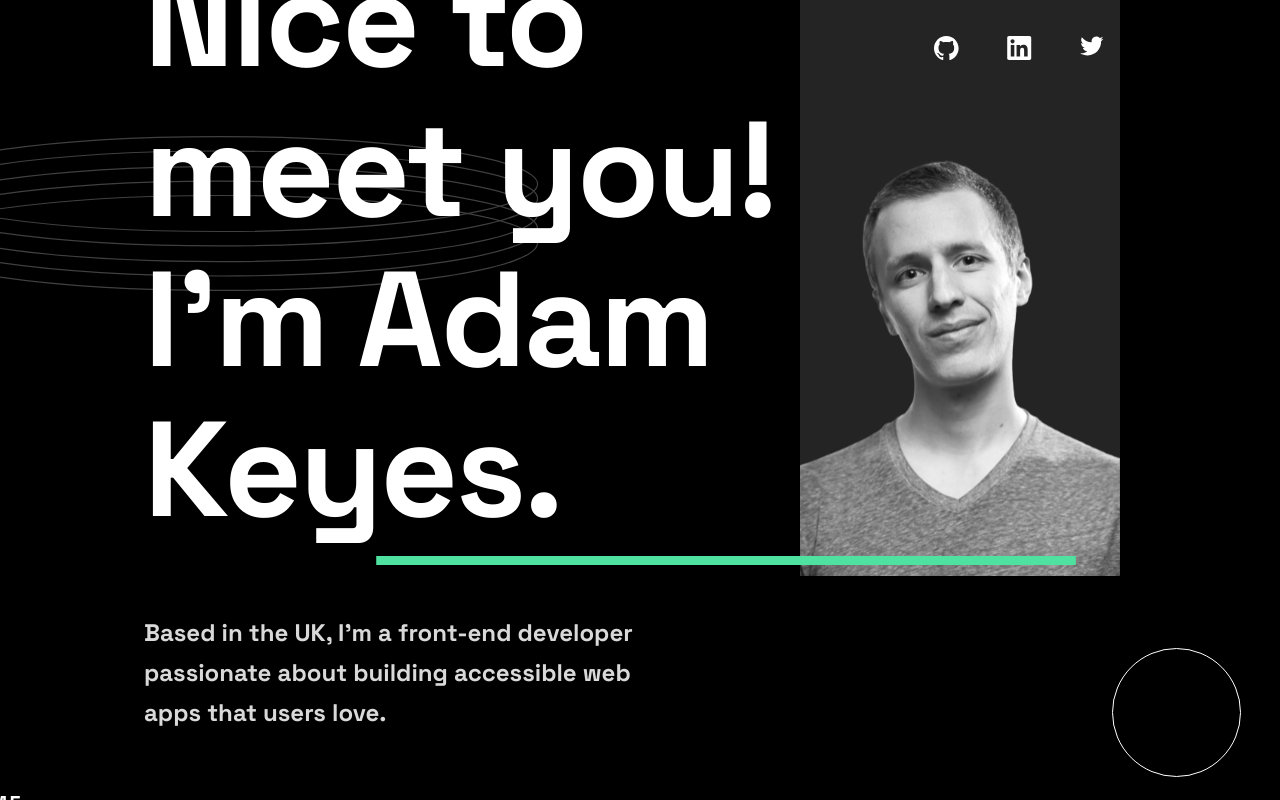
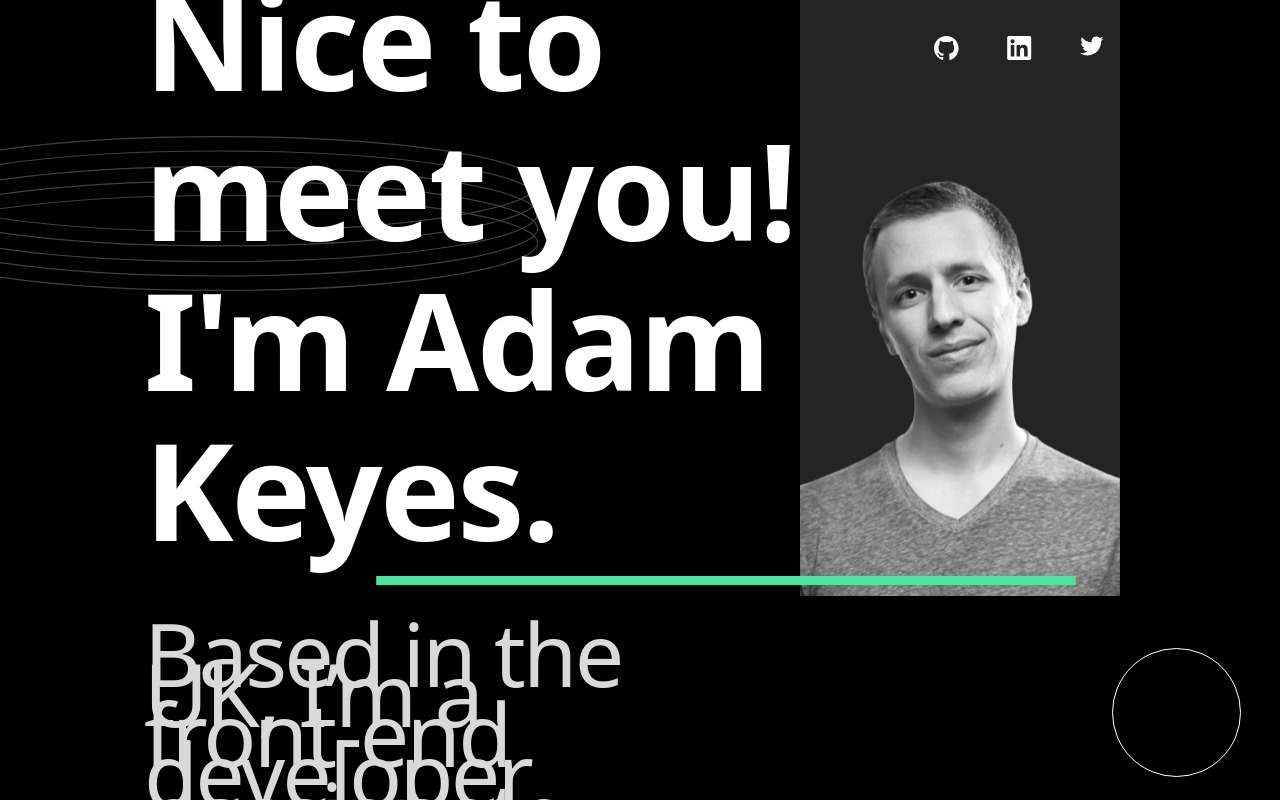
Before and after one commit to njoanc/single-page-developer-portfolio, a React (Vite) app: page / in a window 1280 px wide. Shown: the top 800 px of the page. Built offline with nearby package versions, Linux system fonts and the light colour scheme.

Commit message:
change():tailwind.config

```diff
--- a/src/components/Header.jsx
+++ b/src/components/Header.jsx
@@ -79,7 +79,7 @@ function Header() {
             <img
               src={profilePicture}
               alt="profile picture"
-              className={`relative z-10 h-auto w-full md:w-full md:h-auto md:pt-[3rem]  lg:pt-5 xl:pt-10${
+              className={`relative z-10 h-auto w-full md:w-full md:h-auto md:pt-[3rem] lg:pt-5 xl:pt-10 ${
                 isLargeScreen ? "bg-[#242424]" : ""
               }`}
             />
@@ -91,10 +91,10 @@ function Header() {
         <img
           src="mobile/group26.svg"
           alt="group26"
-          className="transform -ml-[5rem] translate-y-[-10rem] md:translate-x-[-1rem] md:translate-y-[-13.5rem] lg:w-1/2  lg:h-[129px]  xl:w-[950px] xl:h-[155px] lg:translate-y-[-11.5rem] xl:translate-y-[-9.5rem]"
+          className="transform -ml-[5rem] translate-y-[-10rem] md:translate-x-[-1rem] md:translate-y-[-13.5rem] lg:w-1/2 lg:h-[129px] xl:w-[950px] xl:h-[155px] lg:translate-y-[-11.5rem] xl:translate-y-[-9.5rem]"
         />
       </div>
-      <div className="absolute inset-0  z-10">
+      <div className="absolute inset-0 z-10">
         <img
           src="shared/oval.svg"
           alt="oval"
--- a/src/components/Hero.jsx
+++ b/src/components/Hero.jsx
@@ -14,7 +14,7 @@ function Hero() {
   return (
     <div className="bg-black px-[0.5rem] font-space-grotesk pt-[5rem]">
       <div className="text-[white]">
-        <h1 className=" font-bold text-5xl tracking-[-1.1363636255264282px] text-center md:hidden lg:text-[88px] lg:leading-10 lg:tracking-[-2.5px] lg:text-left xl:text-[88px] xl:leading-10 xl:tracking-[-2.5px]">
+        <h1 className="font-bold text-5xl tracking-[-1.1363636255264282px] text-center md:hidden lg:text-[88px] lg:leading-10 lg:tracking-[-2.5px] lg:text-left xl:text-[88px] xl:leading-10 xl:tracking-[-2.5px]">
           Nice to meet you! I'm Adam Keyes.
         </h1>
         <div className="md:hidden lg:hidden xl:hidden pl-[7rem] pt-2 pb-5">
@@ -31,18 +31,18 @@ function Hero() {
           <img src="tablet/rectangular.svg" alt="green line" />
         </div>
 
-        <div className=" hidden relative lg:z-10  xl:z-10 lg:block font-bold lg:text-[75px] lg:leading-[70px] xl:text-[135px] xl:leading-[150px] tracking-[-2.5px] xl:tracking-[-2.5px] text-left lg:w-2/3 xl:w-2/3 lg:transform lg:translate-y-[-23.5rem] lg:translate-x-[4rem] xl:transform xl:translate-y-[-44.5rem] xl:pl-[4.5rem]">
+        <div className="hidden relative lg:z-10 xl:z-10 lg:block font-bold lg:text-[75px] lg:leading-[70px] xl:text-[135px] xl:leading-[150px] tracking-[-2.5px] xl:tracking-[-2.5px] text-left lg:w-2/3 xl:w-2/3 lg:transform lg:translate-y-[-23.5rem] lg:translate-x-[4rem] xl:transform xl:translate-y-[-44.5rem] xl:pl-[4.5rem]">
           <h1>Nice to meet you!</h1>
           <h1> I'm Adam Keyes.</h1>
           <img
             src="desktop/rectangular.svg"
             alt="green line"
-            className=" lg:pt-3 lg:tranform lg:translate-x-[7.5rem] lg:w-[415px] xl:pt-3 xl:tranform xl:translate-x-[14.5rem] xl:w-[700px]"
+            className="lg:pt-3 lg:transform lg:translate-x-[7.5rem] lg:w-[415px] xl:pt-3 xl:transform xl:translate-x-[14.5rem] xl:w-[700px]"
           />
         </div>
       </div>
 
-      <p className="md:relative text-[#d9d9d9] font-medium text-xl leading-[40px] text-center mt-4 md:text-2xl md:leading-[30px] lg:leading-[40px] xl:leading-[40px] md:text-left lg:text-left xl:text-left md:transform md:translate-y-[-28.5rem] md:z-10 md:translate-x-[2rem] md:w-2/3 lg:w-[445px] xl:w-[545px] lg:transform lg:translate-y-[-21.5rem] lg:translate-x-[4.5rem] xl:transform xl:translate-y-[-42.5rem] xl:translate-x-[8.5rem] ">
+      <p className="md:relative text-[#d9d9d9] font-medium text-xl leading-[40px] text-center mt-4 md:text-2xl md:leading-[30px] lg:leading-[40px] xl:leading-[40px] md:text-left lg:text-left xl:text-left md:transform md:translate-y-[-28.5rem] md:z-10 md:translate-x-[2rem] md:w-2/3 lg:w-[445px] xl:w-[545px] lg:transform lg:translate-y-[-21.5rem] lg:translate-x-[4.5rem] xl:transform xl:translate-y-[-42.5rem] xl:translate-x-[8.5rem]">
         Based in the UK, I’m a front-end developer passionate about building
         accessible web apps that users love.
       </p>
@@ -54,7 +54,7 @@ function Hero() {
         >
           CONTACT ME
         </button>
-        <div className="pt-2 pb-10  ">
+        <div className="pt-2 pb-10">
           <img
             src="mobile/rectangular11.svg"
             alt="green line"
@@ -65,10 +65,10 @@ function Hero() {
         <div className="md:hidden lg:hidden xl:hidden pt-10 pb-2">
           <img src="mobile/rectangular1.svg" alt="rectangular1" />
         </div>
-        <div className="hidden lg:hidden md:block md:px-2 w-full md:transform md:translate-x-[18rem] ">
+        <div className="hidden lg:hidden md:block md:px-2 w-full md:transform md:translate-x-[18rem]">
           <img src="tablet/rectangular1.svg" alt="rectangular1" />
         </div>
-        <div className="hidden md:hidden lg:block xl:hidden ">
+        <div className="hidden md:hidden lg:block xl:hidden">
           <img
             src="desktop/rectangular1.svg"
             alt="rectangular1"
@@ -76,7 +76,7 @@ function Hero() {
           />
         </div>
       </div>
-      <div className="hidden md:hidden lg:hidden xl:block ">
+      <div className="hidden md:hidden lg:hidden xl:block">
         <img
           src="desktop/rectangular1.svg"
           alt="rectangular1"
--- a/src/components/Skills.jsx
+++ b/src/components/Skills.jsx
@@ -9,8 +9,8 @@ function Skills() {
   }, []);
 
   return (
-    <div className="bg-black font-space-grotesk text-center pt-[3rem] md:text-left md:px-5  lg:px-10 xl:px-10">
-      <div className="grid grid-cols-1 md:grid-cols-2 gap-7 md:gap-6 md:transform md:translate-y-[-29rem] lg:grid-cols-3 xl:grid-cols-3 lg:gap-3 xl:gap-3 xl:ranslate-y-[-25rem] xl:pl-[7rem] xl:translate-y-[-32rem]">
+    <div className="bg-black font-space-grotesk text-center pt-[3rem] md:text-left md:px-5 lg:px-10 xl:px-10">
+      <div className="grid grid-cols-1 md:grid-cols-2 gap-7 md:gap-6 md:transform md:translate-y-[-29rem] lg:grid-cols-3 xl:grid-cols-3 lg:gap-3 xl:gap-3 xl:translate-y-[-25rem] xl:pl-[7rem] xl:translate-y-[-32rem]">
         {skills.map((skill, index) => (
           <div key={index} className="p-4">
             <h2 className="text-[#d9d9d9] font-bold text-5xl tracking-[3px] md:pb-4">
@@ -22,11 +22,11 @@ function Skills() {
           </div>
         ))}
       </div>
-      <div className="flex justify-end pt-4 md:transform md:translate-x-4  md:translate-y-[-35.5rem] lg:translate-x-10  lg:w-1/4 xl:w-1/5 lg:h-[129px]  xl:h-[180px] xl:translate-x-[91rem] xl:translate-y-[-40rem]">
+      <div className="flex justify-end pt-4 md:transform md:translate-x-4 md:translate-y-[-35.5rem] lg:translate-x-10 lg:w-1/4 xl:w-1/5 lg:h-[129px] xl:h-[180px] xl:translate-x-[91rem] xl:translate-y-[-40rem]">
         <img
           src="mobile/group26.svg"
           alt="group26"
-          className="transform rotate-180  "
+          className="transform rotate-180"
         />
       </div>
       <div className="md:hidden lg:hidden xl:hidden pt-[1.5rem] pb-5 px-[2rem]">
--- a/tailwind.config.js
+++ b/tailwind.config.js
@@ -1,17 +1,56 @@
 /** @type {import('tailwindcss').Config} */
 export default {
-  content: ["index.html", "./src/**/*.{js,ts,jsx,tsx}"],
+  content: ["./index.html", "./src/**/*.{js,ts,jsx,tsx}"],
   theme: {
-    color: {
-      dark_black: "#151515",
-      dark_green: "#4EE1AO",
-      dark_gray: "#242424",
-      light_gray: "#D9D9D9",
-      white: "#FFFFFF",
+    fontSize: {
+      base: ["18px", "28px"],
+      md: ["24px", "32px"],
+      xm: [
+        "32px",
+        {
+          letterSpacing: "-.444px",
+          fontWeight: "700",
+          lineHeight: "32px",
+        },
+      ],
+      h1: [
+        "40px",
+        {
+          letterSpacing: "-1.13636px",
+          fontWeight: "700",
+          lineHeight: "40px",
+        },
+      ],
+      h1md: [
+        "72px",
+        {
+          letterSpacing: "-2.04545px",
+          fontWeight: "700",
+          lineHeight: "80px",
+        },
+      ],
+      lg: [
+        "48px",
+        { letterSpacing: "-1.5px", fontWeight: "700", lineHeight: "56px" },
+      ],
+      xl: [
+        "88px",
+        { letterSpacing: "-2.8px", fontWeight: "700", lineHeight: "88px" },
+      ],
     },
     extend: {
+      screens: {
+        "2xl": "1440px",
+      },
+      colors: {
+        "very-black": "#151515",
+        "dark-gray": "#242424",
+        green: "#4EE1A0",
+        "light-gray": "#d9d9d9",
+        red: "#ff6f5b",
+      },
       fontFamily: {
-        "space-grotesk": ["Space Grotesk", "sans-serif"],
+        SpaceGrotesk: ["Space Grotesk", "sans-serif"],
       },
     },
   },
```
